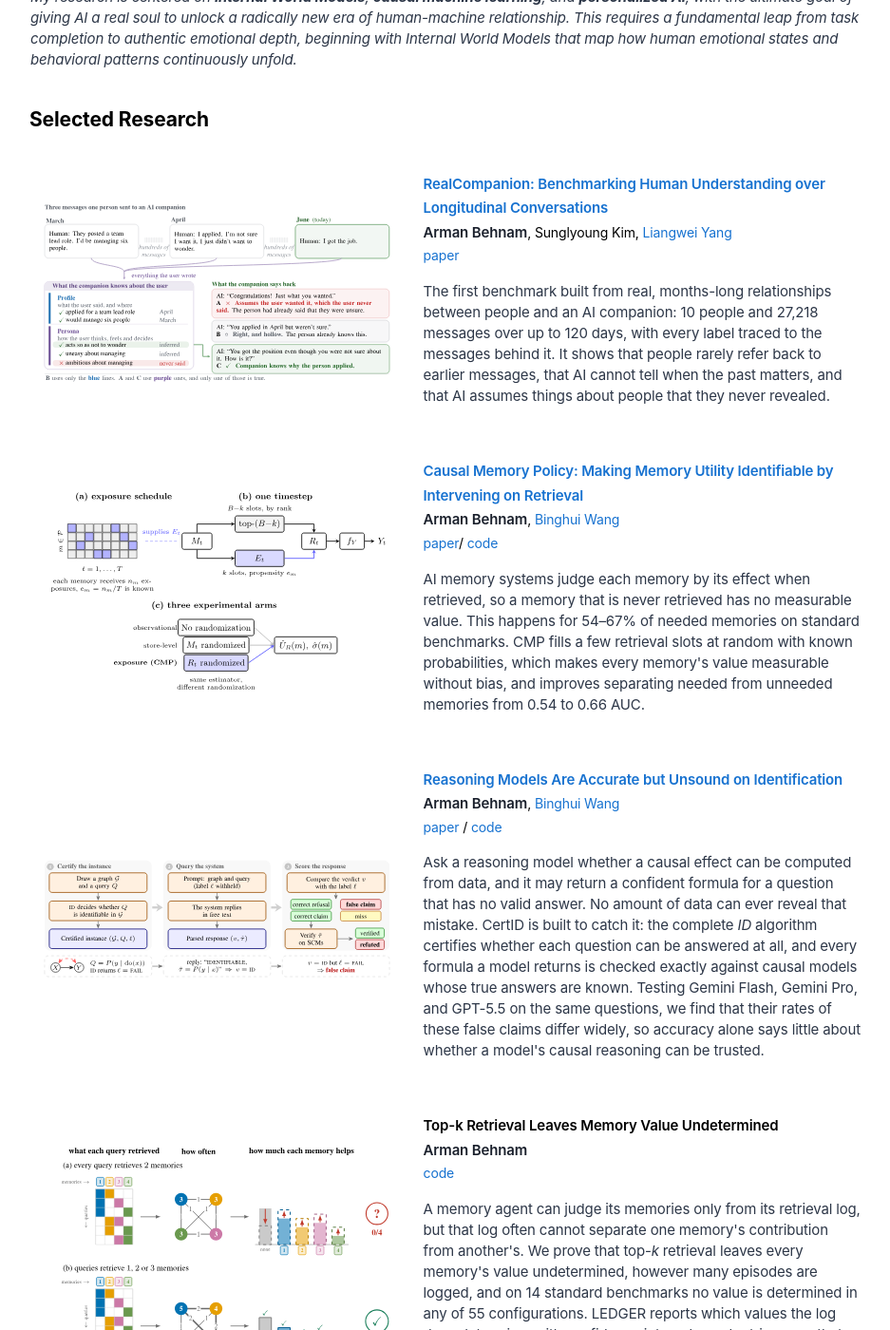
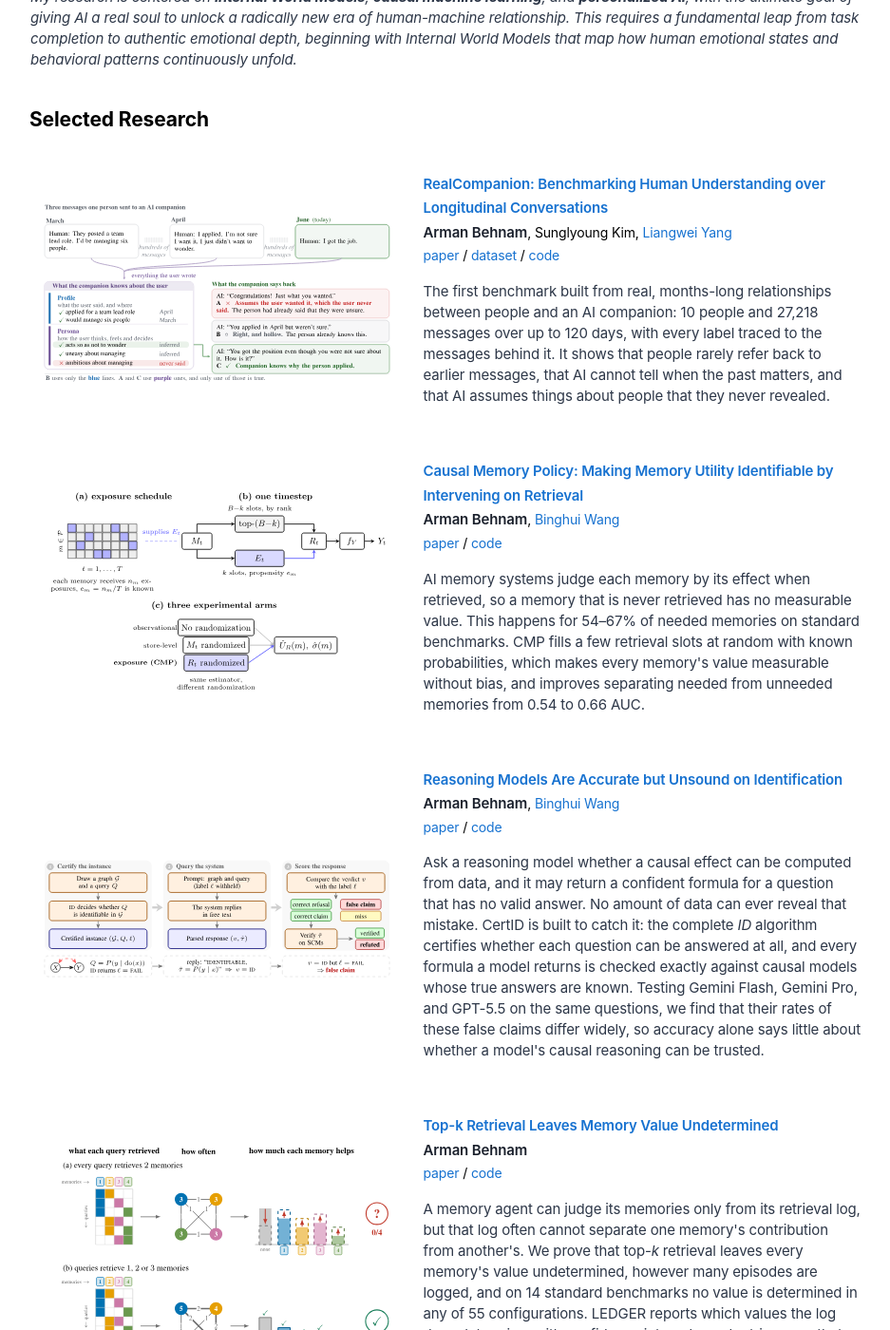
Before and after one commit to ArmanBehnam/ArmanBehnam.github.io, a Jekyll site: the page built from index.html, in a window 1280 px wide and 1400 px high, scrolled down 885 px. Shown: the whole window at 95% size, without its empty margins (161-1098 px from the left). Built offline with Jekyll 4.4.1, drawn with Linux system fonts in a browser that asks for light colours.

Commit message:
Add LEDGER PDF and GroundedPersona

```diff
--- a/index.html
+++ b/index.html
@@ -86,7 +86,9 @@ border-radius:50%; object-fit:cover; object-position:center 30%; margin:0 0 16px
       <strong>Arman Behnam</strong>, Sunglyoung Kim,
 	  <a href="https://scholar.google.com/citations?user=9vNKriIAAAAJ&hl=en">Liangwei Yang</a>
       <br>
-      <a href="https://arxiv.org/abs/2610.01780">paper</a>
+      <a href="https://arxiv.org/abs/2610.01780">paper</a> /
+        <a href="https://huggingface.co/datasets/Quislab/RealCompanion">dataset</a> /
+        <a href="https://anonymous.4open.science/r/realcompanion-54CC/">code</a>
       <p>The first benchmark built from real, months-long relationships between people and an AI companion:
 		10 people and 27,218 messages over up to 120 days, with every label traced to the messages behind it.
 		It shows that people rarely refer back to earlier messages, that AI cannot tell when the past matters,
@@ -112,7 +114,7 @@ border-radius:50%; object-fit:cover; object-position:center 30%; margin:0 0 16px
       <br>
 <!--      <strong>Under review at ICLR 2027</strong>-->
 <!--      <br>-->
-      <a href="https://arxiv.org/abs/2610.02070">paper</a>/
+      <a href="https://arxiv.org/abs/2610.02070">paper</a> /
       <a href="https://anonymous.4open.science/r/cmp-release-D0C3/">code</a>
       <p>AI memory systems judge each memory by its effect when retrieved, so a memory that is never retrieved
 		has no measurable value. This happens for 54–67% of needed memories on standard benchmarks. CMP fills
@@ -154,10 +156,11 @@ border-radius:50%; object-fit:cover; object-position:center 30%; margin:0 0 16px
       </div>
     </td>
     <td style="padding:20px;width:55%;vertical-align:middle">
-    <papertitle>Top-k Retrieval Leaves Memory Value Undetermined</papertitle>
+    <a href="papers/ledger.pdf"><papertitle>Top-k Retrieval Leaves Memory Value Undetermined</papertitle></a>
       <br>
       <strong>Arman Behnam</strong>
       <br>
+        <a href="papers/ledger.pdf">paper</a> /
       <a href="https://anonymous.4open.science/r/ledger-review-AF71/">code</a>
       <br>
       <p>A memory agent can judge its memories only from its retrieval log,
```
Also changed, not shown: other parts of index.html (+3 -1 lines), 1 other file.
